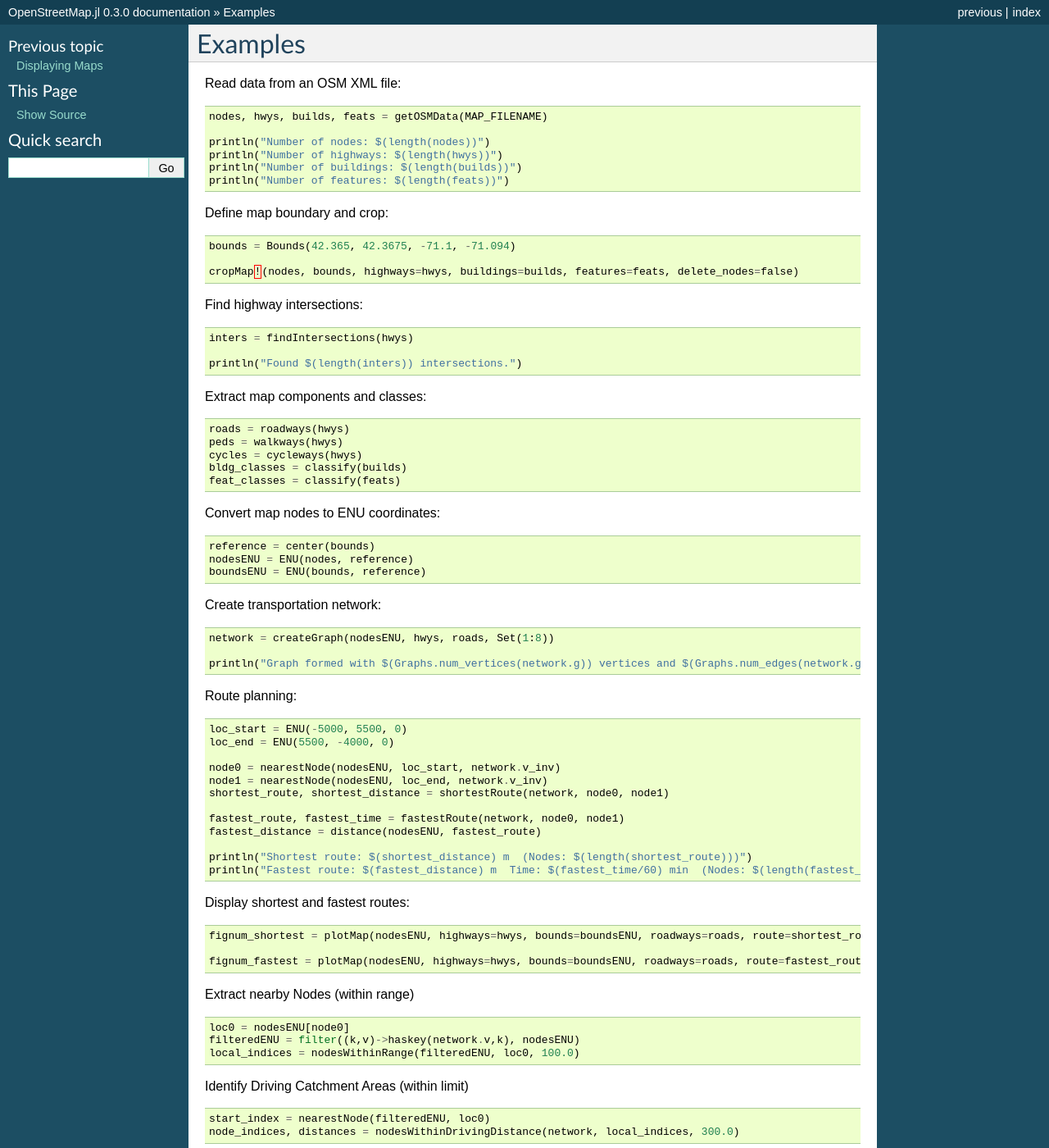
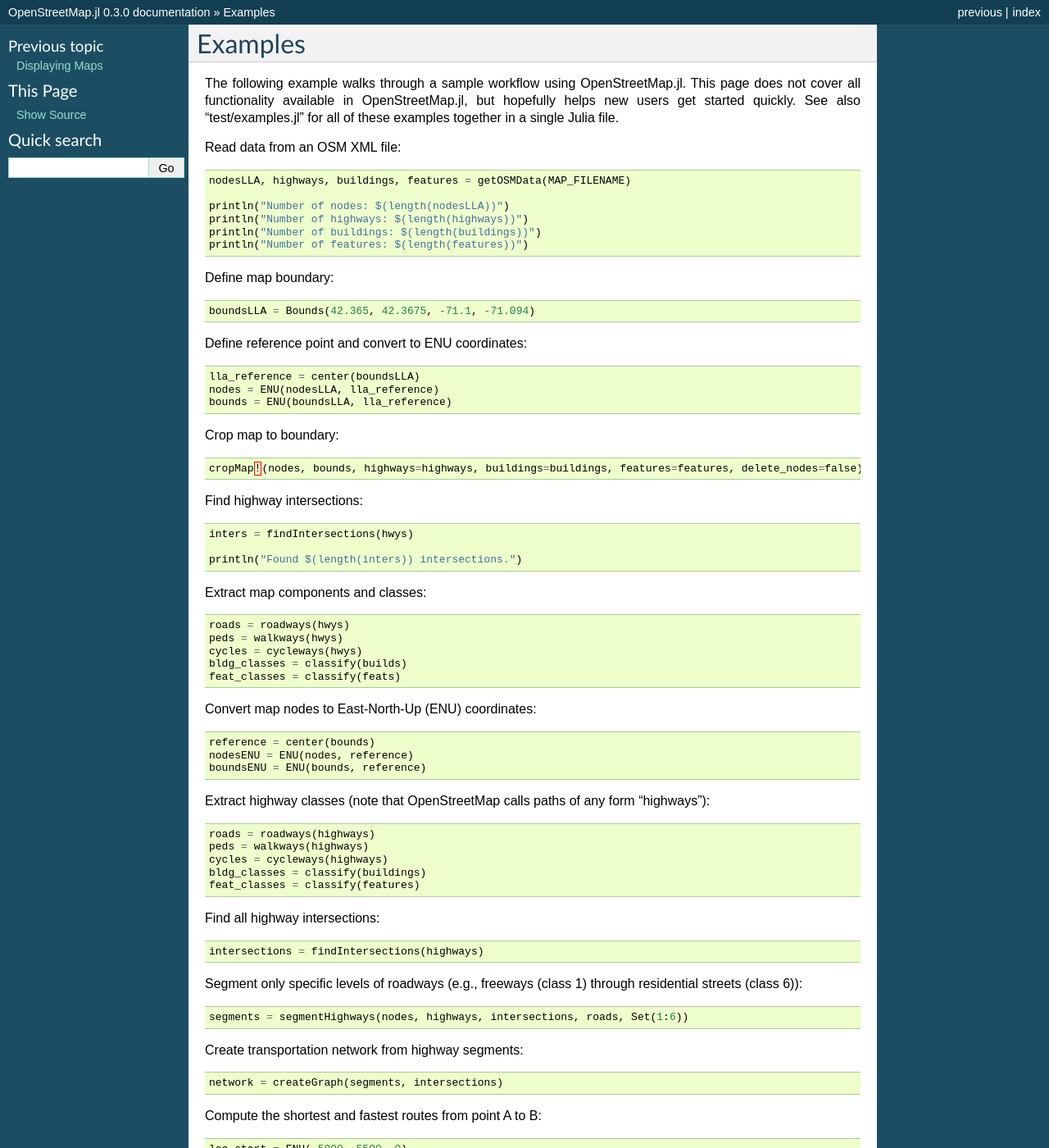
Before and after one commit to tedsteiner/OpenStreetMap.jl, a Sphinx documentation site: the page built from docs/examples.rst, in a window 1280 px wide and 1400 px high. Shown: the whole window at 82% size. Built offline with Sphinx 7.4.7, drawn with Linux system fonts in a browser that asks for light colours; some of the changed text lies outside the part shown.

Commit message:
Fixed examples in documentation (Issue #69). Added additional test file to ensure all examples run without errors and to serve as sample code. Added another "nearestNode" function to accept a network object for added simplicity. Put runtests.jl in a module, just for cleanliness.
Signed-off-by: Ted Steiner <tsteiner2@gmail.com>

```diff
--- a/docs/examples.rst
+++ b/docs/examples.rst
@@ -1,24 +1,42 @@
 Examples
 ========
+
+The following example walks through a sample workflow using OpenStreetMap.jl. This page does not cover all functionality available in OpenStreetMap.jl, but hopefully helps new users get started quickly. See also "test/examples.jl" for all of these examples together in a single Julia file.
 
 Read data from an OSM XML file:
 
 .. code-block:: python
 
-    nodes, hwys, builds, feats = getOSMData(MAP_FILENAME)
+    nodesLLA, highways, buildings, features = getOSMData(MAP_FILENAME)
 
-    println("Number of nodes: $(length(nodes))")
-    println("Number of highways: $(length(hwys))")
-    println("Number of buildings: $(length(builds))")
-    println("Number of features: $(length(feats))")
+    println("Number of nodes: $(length(nodesLLA))")
+    println("Number of highways: $(length(highways))")
+    println("Number of buildings: $(length(buildings))")
+    println("Number of features: $(length(features))")
 
-Define map boundary and crop:
+
+Define map boundary:
 
 .. code-block:: python
 
-    bounds = Bounds(42.365, 42.3675, -71.1, -71.094)
+    boundsLLA = Bounds(42.365, 42.3675, -71.1, -71.094)
 
-    cropMap!(nodes, bounds, highways=hwys, buildings=builds, features=feats, delete_nodes=false)
+
+Define reference point and convert to ENU coordinates:
+
+.. code-block:: python
+
+    lla_reference = center(boundsLLA)
+    nodes = ENU(nodesLLA, lla_reference)
+    bounds = ENU(boundsLLA, lla_reference)
+
+
+Crop map to boundary:
+
+.. code-block:: python
+
+    cropMap!(nodes, bounds, highways=highways, buildings=buildings, features=features, delete_nodes=false)
+
 
 Find highway intersections:
 
@@ -27,6 +45,7 @@
     inters = findIntersections(hwys)
 
     println("Found $(length(inters)) intersections.")
+
 
 Extract map components and classes:
 
@@ -38,7 +57,8 @@
     bldg_classes = classify(builds)
     feat_classes = classify(feats)
 
-Convert map nodes to ENU coordinates:
+
+Convert map nodes to East-North-Up (ENU) coordinates:
 
 .. code-block:: python
 
@@ -46,32 +66,58 @@
     nodesENU = ENU(nodes, reference)
     boundsENU = ENU(bounds, reference)
 
-Create transportation network:
+
+Extract highway classes (note that OpenStreetMap calls paths of any form "highways"):
 
 .. code-block:: python
 
-    network = createGraph(nodesENU, hwys, roads, Set(1:8))
+    roads = roadways(highways)
+    peds = walkways(highways)
+    cycles = cycleways(highways)
+    bldg_classes = classify(buildings)
+    feat_classes = classify(features)
 
-    println("Graph formed with $(Graphs.num_vertices(network.g)) vertices and $(Graphs.num_edges(network.g)) edges.")
 
-Route planning:
+Find all highway intersections:
+
+.. code-block:: python
+
+    intersections = findIntersections(highways)
+
+
+Segment only specific levels of roadways (e.g., freeways (class 1) through residential streets (class 6)):
+
+.. code-block:: python
+
+    segments = segmentHighways(nodes, highways, intersections, roads, Set(1:6))
+
+
+Create transportation network from highway segments:
+
+.. code-block:: python
+
+    network = createGraph(segments, intersections)
+
+
+Compute the shortest and fastest routes from point A to B:
 
 .. code-block:: python
 
     loc_start = ENU(-5000, 5500, 0)
     loc_end = ENU(5500, -4000, 0)
 
-    node0 = nearestNode(nodesENU, loc_start, network.v_inv)
-    node1 = nearestNode(nodesENU, loc_end, network.v_inv)
+    node0 = nearestNode(nodes, loc_start, network)
+    node1 = nearestNode(nodes, loc_end, network)
     shortest_route, shortest_distance = shortestRoute(network, node0, node1)
 
     fastest_route, fastest_time = fastestRoute(network, node0, node1)
-    fastest_distance = distance(nodesENU, fastest_route)
+    fastest_distance = distance(nodes, fastest_route)
 
     println("Shortest route: $(shortest_distance) m  (Nodes: $(length(shortest_route)))")
     println("Fastest route: $(fastest_distance) m  Time: $(fastest_time/60) min  (Nodes: $(length(fastest_route)))")
 
-Display shortest and fastest routes:
+
+Display the shortest and fastest routes:
 
 .. code-block:: python
 
@@ -79,37 +125,41 @@
 
     fignum_fastest = plotMap(nodesENU, highways=hwys, bounds=boundsENU, roadways=roads, route=fastest_route)
 
-Extract nearby Nodes (within range)
+
+Extract Nodes near to (within range) our route's starting location:
 
 .. code-block:: python
 
-    loc0 = nodesENU[node0]
-    filteredENU = filter((k,v)->haskey(network.v,k), nodesENU)
+    loc0 = nodes[node0]
+    filteredENU = filter((k,v)->haskey(network.v,k), nodes)
     local_indices = nodesWithinRange(filteredENU, loc0, 100.0)
 
-Identify Driving Catchment Areas (within limit)
+
+Identify Driving Catchment Areas (within limit):
 
 .. code-block:: python
 
     start_index = nearestNode(filteredENU, loc0)
     node_indices, distances = nodesWithinDrivingDistance(network, local_indices, 300.0)
 
-Alternatively, switch to catchment areas based on driving time, rather than distance
+
+Alternatively, switch to catchment areas based on driving time, rather than distance:
 
 .. code-block:: python
 
     node_indices, distances = nodesWithinDrivingTime(network, local_indices, 50.0)
 
+
 Display classified roadways, buildings, and features:
 
 .. code-block:: python
 
-    fignum = plotMap(nodesENU,
-                     highways=hwys,
-                     buildings=builds,
-                     features=feats,
-                     bounds=boundsENU,
-                     width=1000,
+    fignum = plotMap(nodes,
+                     highways=highways,
+                     buildings=buildings,
+                     features=features,
+                     bounds=bounds,
+                     width=500,
                      feature_classes=feat_classes,
                      building_classes=bldg_classes,
                      roadways=roads)
```
Also changed, not shown: 5 other files.
